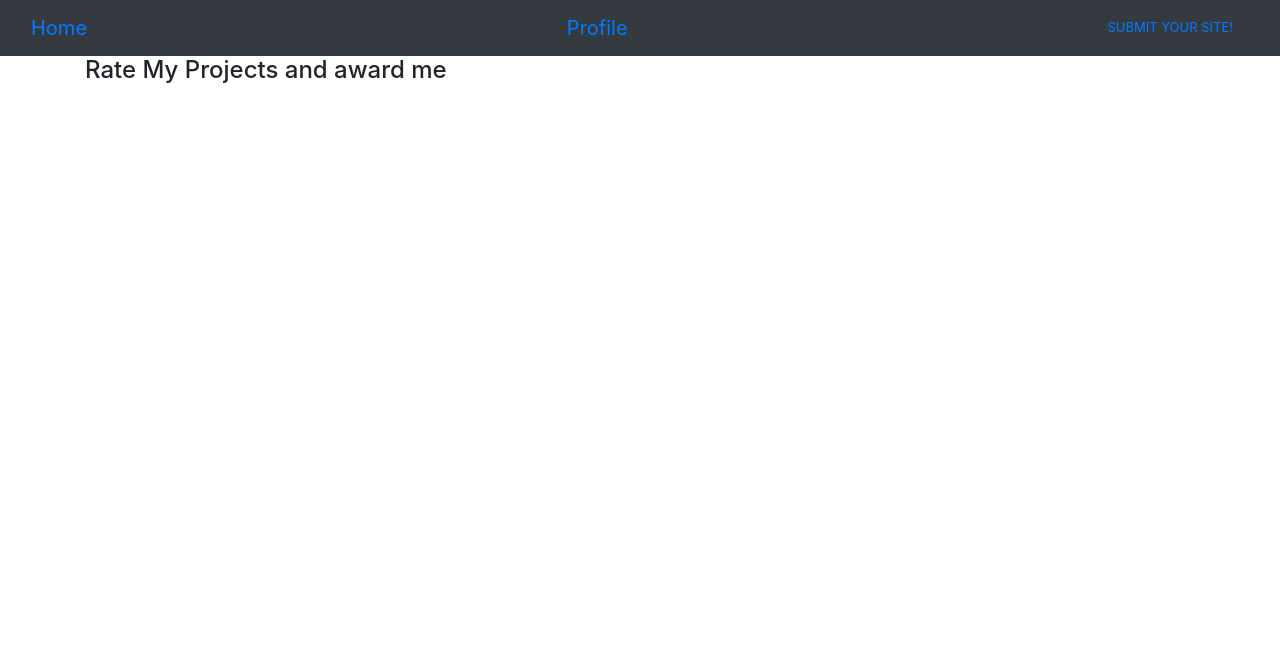
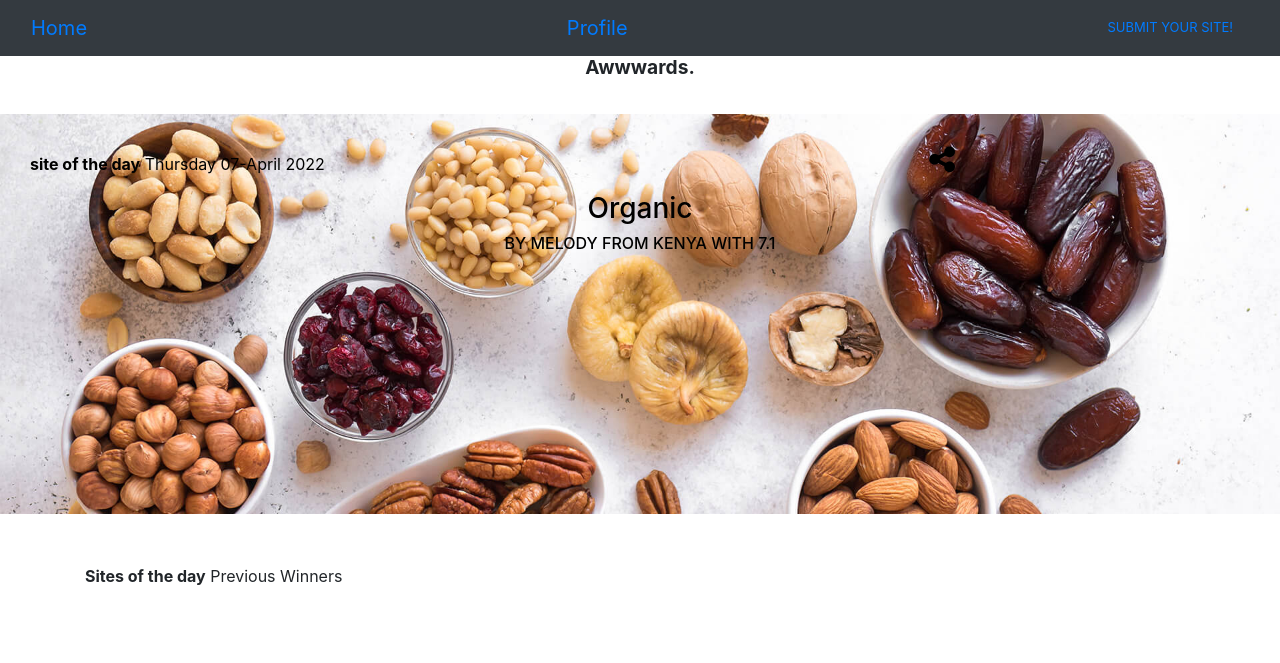
Before and after one commit to melodytowett/awards, a Django app: page / in a window 1280 px wide. Shown: the top 663 px of the page. Run offline with Django 4.2, Linux system fonts and the light colour scheme; data that the repository does not hold is empty; some libraries are stand-ins or nearby versions.

Commit message:
style the index page

```diff
--- a/projects/templates/all-projects/base.html
+++ b/projects/templates/all-projects/base.html
@@ -13,6 +13,7 @@
   {% block styles %}
     {% bootstrap_css %}
     <link rel="stylesheet" href="{% static 'css/basecss' %}">
+    <link rel="stylesheet" href="https://cdnjs.cloudflare.com/ajax/libs/font-awesome/4.7.0/css/font-awesome.min.css">
   {% endblock %}
 </head>
 <body>
--- a/projects/templates/index.html
+++ b/projects/templates/index.html
@@ -3,19 +3,59 @@
 .card{
     display: inline-flex;
     flex-direction: column-reverse;
-    border-color: aqua;
+
 }
 img{
     width: 300px;
     height: 300px;
 }
+.bg{
+  background-image: url('{%static "image/og.jpg"%}');
+  background-repeat: no-repeat;
+  background-size: 100%;
+  height: 400px;
+
+}
+.hfour{
+  height: 50px;
+  text-align: center;
+  font-size: larger;
+  font-weight: bolder;
+}
+.bg{
+  color:black;
+  padding: 30px;
+}
+.site{
+  height: 150px;
+  padding-top: 50px;
+}
+.title{
+  text-align: center;
+}
 </style>
+
+<div class="header">
+  <h2 class="hfour">Awwwards.</h2>
+</div>
+<div class="bg">
+  <p><b>site of the day</b> {{date|date:"l d-F Y"}}
+  <i class="fa fa-share-alt" style="font-size:30px;color:black; margin-left: 600px;"></i>
+  </p>
+  <div class="title">
+  <h3>Organic</h3>
+  <h6>BY MELODY FROM KENYA WITH 7.1</h6>
+</div>
+</div>
+
 <div class="container">
-  <h4>Rate My Projects and award me</h4>
+  <div class="site">
+ <p><b>Sites of the day</b> Previous Winners</p>
+</div>
   <div class="row" id="images" >
     <div class="col-xs-6 col-sm-6 col-md-6 col-lg-6">
          {% for project in projects %}
-      <div class="card" style="width: 24rem; display: inline-block;">
+      <div class="card" style="width: 18rem;">
         <img src="{{project.image.url}} " class="card-img-top" alt="..." />
         <div class="card-body">
           <b class="card-title">{{project.title}}</b>
--- a/projects/views.py
+++ b/projects/views.py
@@ -2,13 +2,15 @@ import re
 from django.shortcuts import redirect, render
 from.models import Projects,Profile
 from projects.forms import ProfileForm, ProjectForm
-
+import datetime as dt
 # Create your views here.
 
 def index(request):
+    date=dt.date.today()
     projects = Projects.objects.all()
     projs = {'projects':projects}
-    return render(request,'index.html',projs)
+    date = {"date":date}
+    return render(request,'index.html',date)
 
 def my_projects(request):
     current_user = request.user
```
Also changed, not shown: static/image/og.jpg (added).
